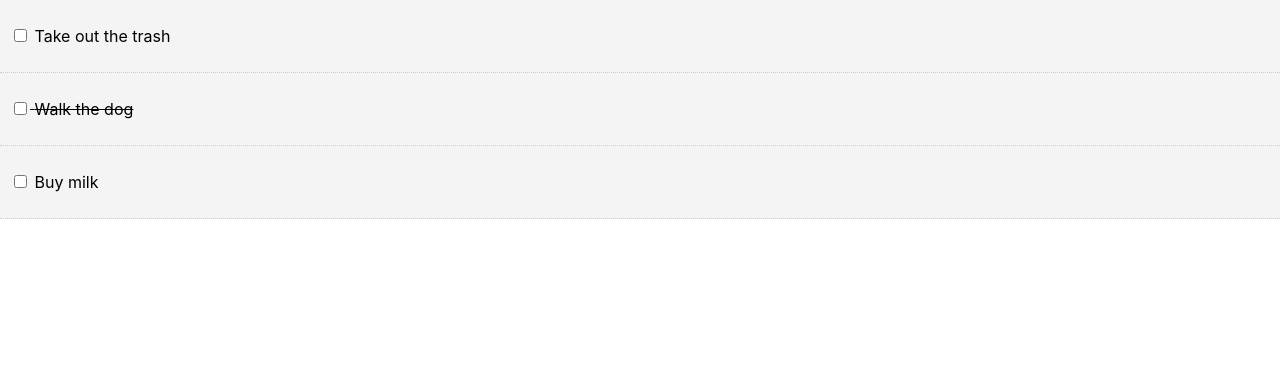
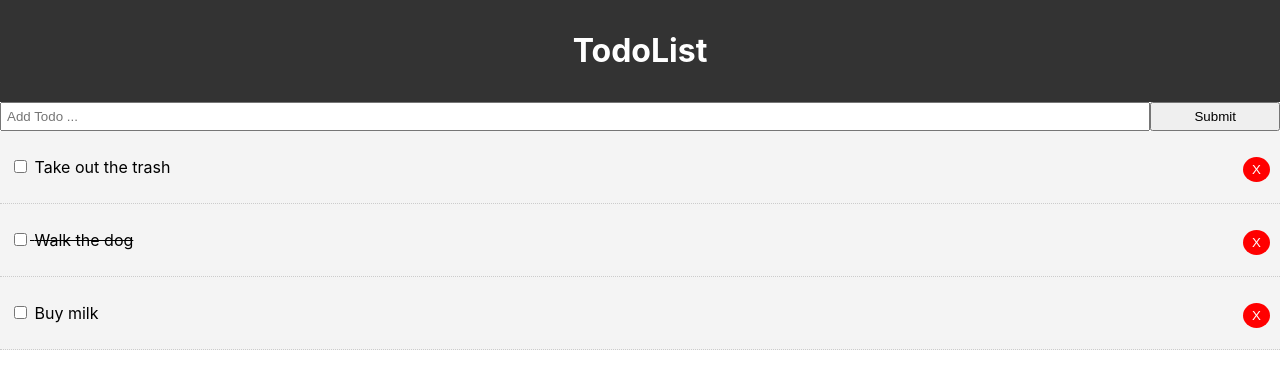
Before and after one commit to arsts/to-do-app, a React (Create React App) app: page / in a window 1280 px wide. Shown: the top 366 px of the page. Built offline with nearby package versions, Linux system fonts and the light colour scheme.

Commit message:
Added AddTodo component

```diff
--- a/package.json
+++ b/package.json
@@ -5,7 +5,8 @@
   "dependencies": {
     "react": "^16.8.6",
     "react-dom": "^16.8.6",
-    "react-scripts": "3.0.0"
+    "react-scripts": "3.0.0",
+    "uuid": "^3.3.2"
   },
   "scripts": {
     "start": "react-scripts start",
--- a/src/App.js
+++ b/src/App.js
@@ -1,5 +1,7 @@
 import React, { Component } from 'react';
 import Todos from './components/Todos/Todos'
+import Header from './components/Layout/Header';
+import AddTodo from './components/AddTodo/AddTodo';
 
 class App extends Component {
   state= {
@@ -22,7 +24,7 @@
     ]
   }
 
-
+  // TOGGLE COMPLETE
   // Passed from the very botom in TodoItem, to handle CheckBox
   markComplete = (id) => {
     this.setState({ todos: this.state.todos.map(todo => {
@@ -30,14 +32,35 @@
         todo.completed = !todo.completed // set it to opposite
       }
       return todo;
-    }) });
+    })
+  });
+  }
+
+  // DeleteTodo
+  delTodo = (id) => {
+    this.setState({ todos: [...this.state.todos.filter(todo => todo.id !==id)] })
+
+  }
+
+  // Add Todo
+  addTodo = (title) => {
+    const newTodo = {
+      id:4,
+      title: title,
+      completed: false
+    }
+    this.setState({ todos: [...this.state.todos, newTodo] })
 
   }
 
   render() {
     return (
       <div>
-        <Todos todos={this.state.todos} markComplete={this.markComplete} />
+        <div className="conatiner">
+          <Header />
+          <AddTodo addTodo={this.addTodo} />
+          <Todos todos={this.state.todos} markComplete={this.markComplete} delTodo={this.delTodo} />
+        </div>
       </div>
     )
   }
--- /dev/null
+++ b/src/components/AddTodo/AddTodo.js
@@ -0,0 +1,38 @@
+import React, { Component } from 'react'
+
+class AddTodo extends Component {
+  state = {
+    title: ''
+  }
+
+  onSubmit = (e) => {
+    e.preventDefault();
+    this.props.addTodo(this.state.title);
+    this.setState({ title: '' })
+  }
+
+  onChange = (e) => this.setState({ [e.target.name]: e.target.value });
+
+  render() {
+    return (
+      <form onSubmit={this.onSubmit} style={{ display: "flex" }}>
+        <input
+          type="text"
+          name="title"
+          style={{ flex: "10", padding: "5px" }}
+          placeholder="Add Todo ..."
+          value={this.state.title}
+          onChange={this.onChange}
+        />
+        <input
+        type="submit"
+        value="Submit"
+        className="btn"
+        style={{flex: "1"}}
+        />
+      </form>
+    )
+  }
+}
+
+export default AddTodo
--- /dev/null
+++ b/src/components/Layout/Header.js
@@ -0,0 +1,18 @@
+import React from 'react'
+
+function Header() {
+  return (
+    <header style={headerStyle}>
+      <h1>TodoList</h1>
+    </header>
+  )
+}
+
+const headerStyle = {
+  background: '#333',
+  color: '#fff',
+  textAlign: 'center',
+  padding: '10px'
+}
+
+export default Header
--- a/src/components/TodoItem/TodoItem.js
+++ b/src/components/TodoItem/TodoItem.js
@@ -22,15 +22,27 @@
       <div style={ this.getStyle() }>
         <p>
           <input type="checkbox" onChange={this.props.markComplete.bind(this, id)}/> {' '}
-        {title}
+          {title}
+          <button onClick={this.props.delTodo.bind(this, id)} style={btnStyle}>X</button>
         </p>
       </div>
     )
   }
 }
 
-    TodoItem.propTypes = {
-      todo: PropTypes.object.isRequired
-    }
+// Proptypes
+TodoItem.propTypes = {
+  todo: PropTypes.object.isRequired
+}
+
+const  btnStyle = {
+  background: '#ff0000',
+  color: '#fff',
+  border: 'none',
+  padding: '5px 9px',
+  borderRadius: '50%',
+  cursor: 'pointer',
+  float: 'right'
+}
 
 export default TodoItem
--- a/src/components/Todos/Todos.js
+++ b/src/components/Todos/Todos.js
@@ -9,7 +9,7 @@
   }
   render() {
     return this.props.todos.map((todo) => (
-      <TodoItem key={todo.id} todo={todo} markComplete={this.props.markComplete} />
+      <TodoItem key={todo.id} todo={todo} markComplete={this.props.markComplete} delTodo={this.props.delTodo} />
     ));
   }
 }
```
Also changed, not shown: src/App.css (+17 -0 lines).
